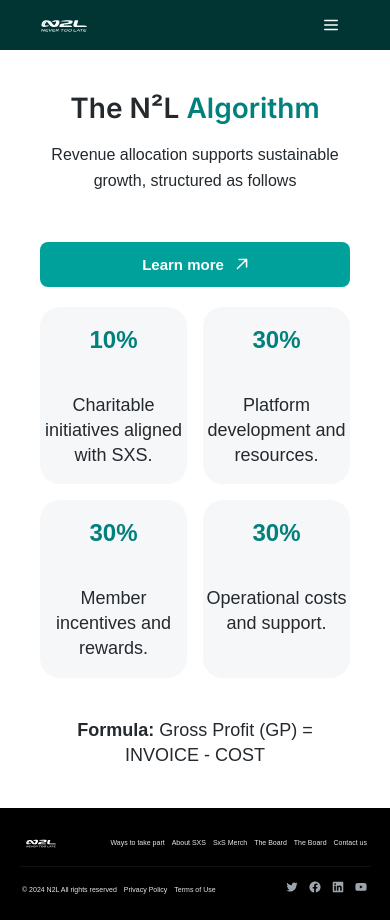
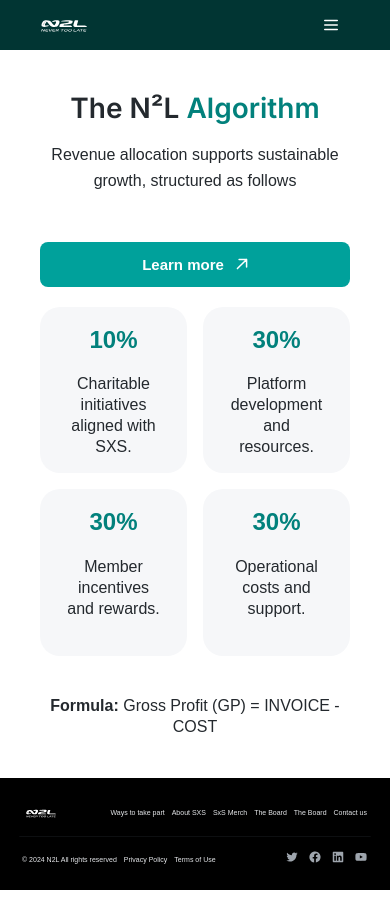
Before and after one commit to alekssawa/N2L, a React (Vite) app in the folder client/: page /N2L/Algorithm in a window 390 px wide. After the commit the page ends 890 px from the top, so only its background shows below. Built offline with nearby package versions, Linux system fonts and the light colour scheme; a web font is replaced by a local one.

Commit message:
update mobile adaptation for algorithm page

```diff
--- a/client/src/pages/Algorithm/heroSection/HeroSection.module.css
+++ b/client/src/pages/Algorithm/heroSection/HeroSection.module.css
@@ -183,6 +183,13 @@
   .description {
     font-size: 15px;
   }
+
+  .algorithm_line {
+    padding-top: 6px;
+    padding-bottom: 6px;
+    padding-left: 10px;
+    padding-right: 10px;
+  }
 }
 
 @media (max-width: 480px) {
@@ -201,6 +208,24 @@
 
   .description {
     font-size: 16px;
+  }
+
+  .algorithm_line {
+    padding-top: 6px;
+    padding-bottom: 6px;
+    padding-left: 5px;
+    padding-right: 5px;
+  }
+
+  .algorithm_box_title {
+    font-size: 16px;
+    line-height: 1.3;
+    max-width: 100px;
+  }
+
+  .algorithm_Formula {
+    font-size: 16px;
+    line-height: 1.3;
   }
 
   .cta_button {
```
